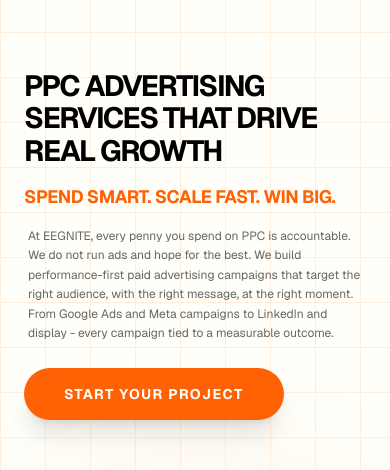
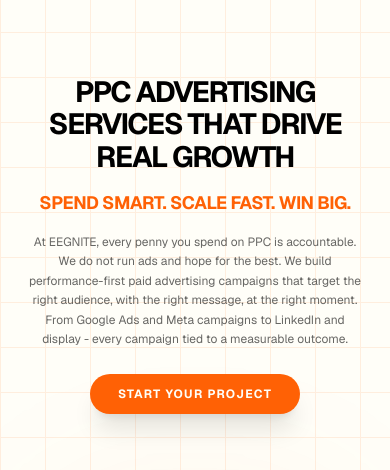
Before and after one commit to Ishaan-Gpt/eegnite-Final, a Next.js app: page /services/ppc in a window 390 px wide. Shown: the part 193-663 px from the top of the page. Built offline with nearby package versions, Linux system fonts and the light colour scheme; no server answers.

Commit message:
Center align PPC hero on mobile and reduce CTA button sizes on PPC and SEO pages

```diff
--- a/src/components/page-content/PpcInteractive.tsx
+++ b/src/components/page-content/PpcInteractive.tsx
@@ -92,27 +92,27 @@ export function PpcHero() {
                 <div className="absolute bottom-[-100px] left-1/2 -translate-x-1/2 w-[300px] h-[300px] md:w-[800px] md:h-[800px] bg-gradient-to-t from-[#FF6105]/15 to-transparent rounded-full blur-[80px] md:blur-[120px]" />
             </div>
 
-            <div className="max-w-6xl mx-auto w-full text-left md:text-center relative z-10 flex flex-col items-start md:items-center">
+            <div className="max-w-6xl mx-auto w-full text-center relative z-10 flex flex-col items-center">
                 <motion.div initial={{ opacity: 0, y: 30 }} animate={{ opacity: 1, y: 0 }} transition={{ duration: 0.8 }} className="w-full">
-                    <h1 className="text-[7.5vw] xs:text-3xl md:text-5xl lg:text-6xl xl:text-7xl font-bold uppercase tracking-tighter leading-[1.1] mb-4 md:mb-6 text-black max-w-[1200px] md:mx-auto">
+                    <h1 className="text-[7.5vw] xs:text-3xl md:text-5xl lg:text-6xl xl:text-7xl font-bold uppercase tracking-tighter leading-[1.1] mb-4 md:mb-6 text-black max-w-[1200px] mx-auto text-center">
                         PPC ADVERTISING SERVICES <br className="hidden md:block" /> THAT DRIVE REAL GROWTH
                     </h1>
                 </motion.div>
 
-                <motion.div initial={{ opacity: 0, y: 20 }} animate={{ opacity: 1, y: 0 }} transition={{ duration: 0.8, delay: 0.2 }} className="mb-4 md:mb-12 w-full">
+                <motion.div initial={{ opacity: 0, y: 20 }} animate={{ opacity: 1, y: 0 }} transition={{ duration: 0.8, delay: 0.2 }} className="mb-4 md:mb-12 w-full text-center">
                     <h2 className="text-lg md:text-4xl lg:text-5xl font-bold text-[#FF6105] uppercase tracking-tight">
                         SPEND SMART. SCALE FAST. WIN BIG.
                     </h2>
                 </motion.div>
 
                 <motion.div initial={{ opacity: 0, y: 20 }} animate={{ opacity: 1, y: 0 }} transition={{ duration: 0.8, delay: 0.3 }} className="w-full">
-                    <p className="text-xs md:text-base lg:text-lg text-black/60 font-normal leading-relaxed max-w-3xl md:mx-auto mb-6 md:mb-10 px-1">
+                    <p className="text-xs md:text-base lg:text-lg text-black/60 font-normal leading-relaxed max-w-3xl mx-auto mb-6 md:mb-10 px-1 text-center">
                         At EEGNITE, every penny you spend on PPC is accountable. We do not run ads and hope for the best. We build performance-first paid advertising campaigns that target the right audience, with the right message, at the right moment. From Google Ads and Meta campaigns to LinkedIn and display - every campaign tied to a measurable outcome.
                     </p>
                 </motion.div>
 
                 <motion.div initial={{ opacity: 0, y: 20 }} animate={{ opacity: 1, y: 0 }} transition={{ duration: 0.8, delay: 0.4 }}>
-                    <Link href="/#contact" className="inline-flex justify-center bg-[#FF6105] text-white px-10 py-4 rounded-full font-bold uppercase tracking-widest text-sm hover:scale-105 transition-all shadow-xl hover:shadow-[#FF6105]/20">
+                    <Link href="/#contact" className="inline-flex justify-center bg-[#FF6105] text-white px-7 py-3 rounded-full font-bold uppercase tracking-widest text-xs md:text-sm hover:scale-105 transition-all shadow-xl hover:shadow-[#FF6105]/20">
                         Start Your Project
                     </Link>
                 </motion.div>
--- a/src/components/page-content/SeoInteractive.tsx
+++ b/src/components/page-content/SeoInteractive.tsx
@@ -78,7 +78,7 @@ export function SeoHero() {
                     animate={{ opacity: 1, y: 0 }}
                     transition={{ duration: 0.8, delay: 0.4 }}
                 >
-                    <a href="/#contact" className="inline-flex justify-center bg-[#FF6105] text-white px-10 py-4 rounded-full font-bold uppercase tracking-widest text-sm hover:scale-105 transition-all shadow-xl hover:shadow-[#FF6105]/20">
+                    <a href="/#contact" className="inline-flex justify-center bg-[#FF6105] text-white px-7 py-3 rounded-full font-bold uppercase tracking-widest text-xs md:text-sm hover:scale-105 transition-all shadow-xl hover:shadow-[#FF6105]/20">
                         Start Your Project
                     </a>
                 </motion.div>
```
